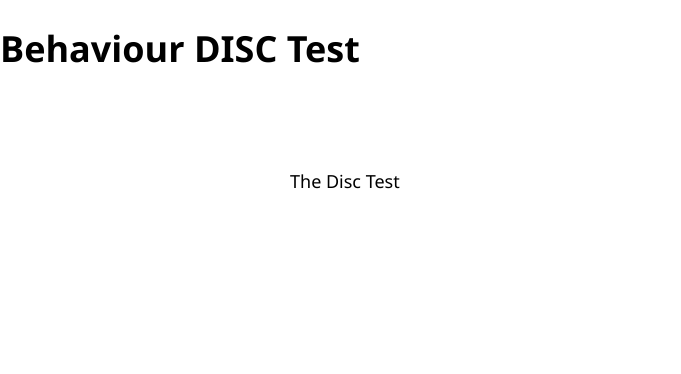
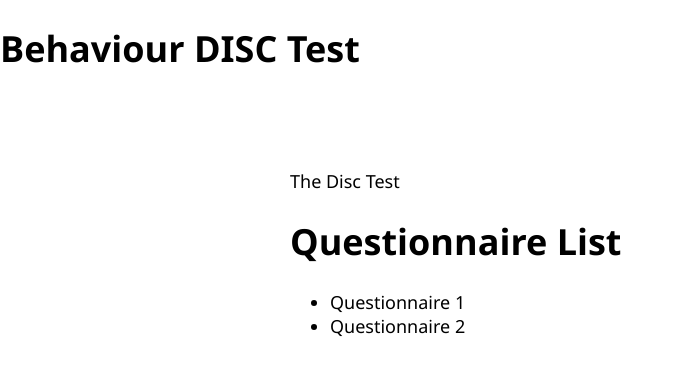
Before and after one commit to willianchu/factor_of_control, a React (Create React App) app: page /questionnaires in a window 1280 px wide. Shown: the top 374 px of the page, without its empty margins (0-681 px from the left). Built offline with nearby package versions, Linux system fonts and the light colour scheme.

Commit message:
create routes paths to components pages

```diff
--- a/package.json
+++ b/package.json
@@ -8,6 +8,7 @@
     "@testing-library/user-event": "^13.5.0",
     "react": "^18.2.0",
     "react-dom": "^18.2.0",
+    "react-router-dom": "^6.4.2",
     "react-scripts": "5.0.1",
     "web-vitals": "^2.1.4"
   },
--- a/src/App.js
+++ b/src/App.js
@@ -1,18 +1,28 @@
 import './App.css';
-import Home from './components/Home';
-import About from './components/About';
+import { BrowserRouter, Routes, Route } from 'react-router-dom';
+import HomePage from './pages/HomePage';
+import AboutPage from './pages/AboutPage';
 import NotFoundPage from './pages/NotFoundPage';
 import QuestionnaireListPage from './pages/QuestionnaireListPage';
 import QuestionPage from './pages/QuestionPage';
 
 function App() {
   return (
-    <div className="App">
-      <h1> Behaviour DISC Test</h1>
-      <div id="page-body">
-        The Disc Test
+    <BrowserRouter>
+      <div className="App">
+        <h1> Behaviour DISC Test</h1>
+        <div id="page-body">
+          The Disc Test
+          <Routes>
+            <Route path="/" element={<HomePage />} />
+            <Route path="/about" element={<AboutPage />} />
+            <Route path="/questionnaires" element={<QuestionnaireListPage />} />
+            <Route path="/questionnaires/:questionnaireId" element={<QuestionPage />} />
+            <Route path="/*" element={<NotFoundPage />} />
+          </Routes>
+        </div>
       </div>
-    </div>
+    </BrowserRouter>
   );
 }
 
--- a/src/pages/QuestionPage.js
+++ b/src/pages/QuestionPage.js
@@ -1,19 +1,9 @@
-import useQuery from '../hooks/useQuery';
-import Question from '../components/Question';
-import { useParams } from 'react-router-dom';
 
-const QuestionPage = (GET_QUESTION) => {
-  const { questionId } = useParams();
-  const { data, loading, error } = useQuery(GET_QUESTION, {
-    variables: { questionId },
-  });
-
-  if (loading) return <div>Loading...</div>;
-  if (error) return <div>Error!</div>;
+const QuestionPage = () => {
 
   return (
     <div>
-      <Question question={data.question} />
+      Question
     </div>
   );
 };
--- a/src/pages/QuestionnaireListPage.js
+++ b/src/pages/QuestionnaireListPage.js
@@ -1,20 +1,16 @@
-import useQuery from '../hooks/useQuery';
 
-const QuestionnaireListPage = (QUESTIONNAIRE_LIST_QUERY) => {
-  const { data, loading } = useQuery(QUESTIONNAIRE_LIST_QUERY);
+
+const QuestionnaireListPage = () => {
+
   return (
     <div>
       <h1>Questionnaire List</h1>
-      {loading ? (
-        <p>Loading...</p>
-      ) : (
+
         <ul>
-          {data.questionnaires.map(questionnaire => (
-            <li key={questionnaire.id}>{questionnaire.title}</li>
-          ))}
+          <li>Questionnaire 1</li>
+          <li>Questionnaire 2</li>
         </ul>
-      )}
-    </div>
+          </div>
   );
 };
 
```
Also changed, not shown: 2 other files (tests, documents, lock files or other folders).
